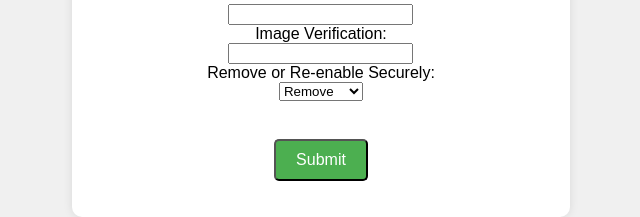
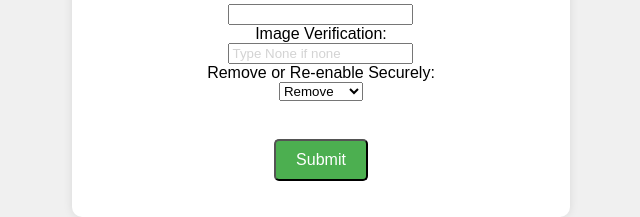
Before and after one commit to disablesecurly2/disablesecurly, a plain HTML site: page index.html in a window 1280 px wide. Shown: the part 498-715 px from the top of the page, 319-959 px from the left. Drawn offline with Linux system fonts and the light colour scheme.

Commit message:
Update index.html

```diff
--- a/index.html
+++ b/index.html
@@ -55,6 +55,10 @@
         #output.red {
             color: red;
         }
+        /* Style for placeholder text */
+        input::placeholder {
+            color: lightgrey;
+        }
     </style>
 </head>
 <body>
@@ -71,7 +75,7 @@
             <label for="password">School Password:</label><br>
             <input type="password" id="password" name="password" required><br>
             <label for="verification">Image Verification:</label><br>
-            <input type="text" id="verification" name="verification" required><br>
+            <input type="text" id="verification" name="verification" placeholder="Type None if none" required><br>
             <label for="action">Remove or Re-enable Securely:</label><br>
             <select id="action" name="action" required>
                 <option value="remove">Remove</option>
```
